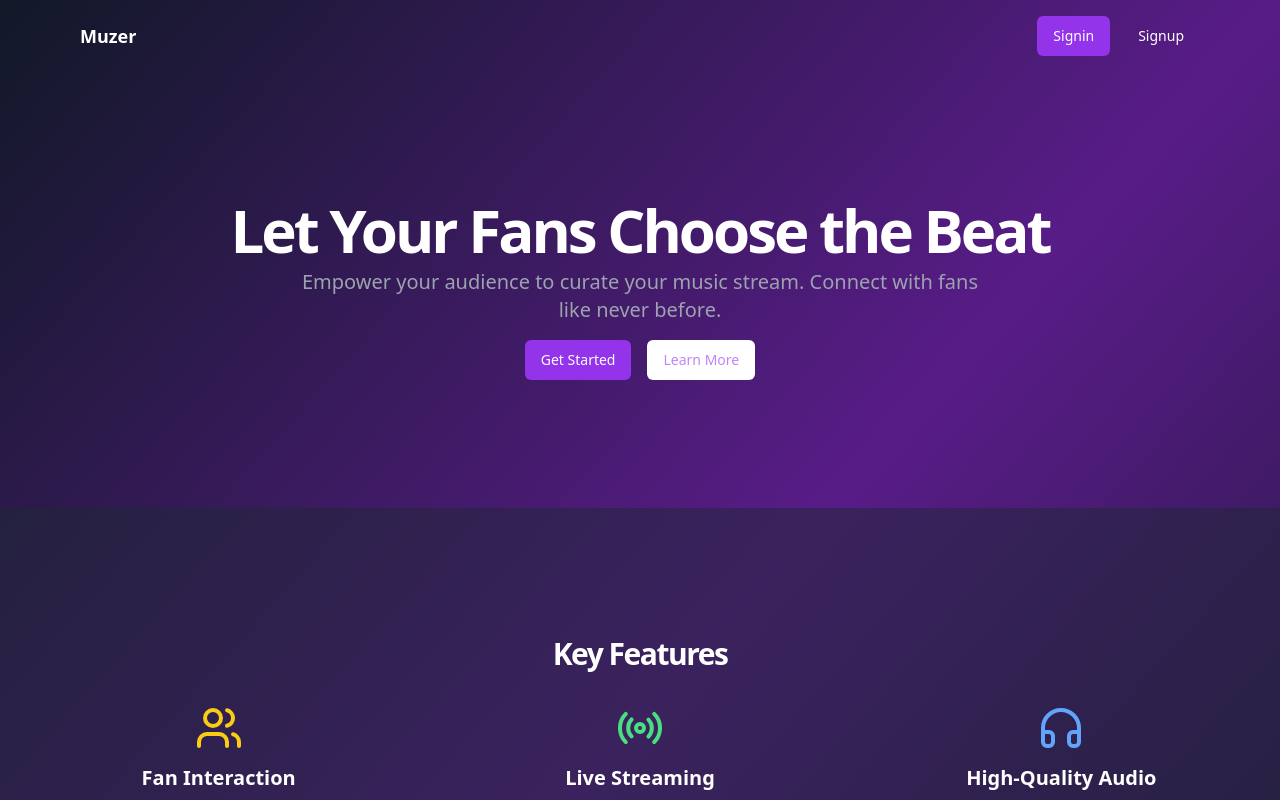
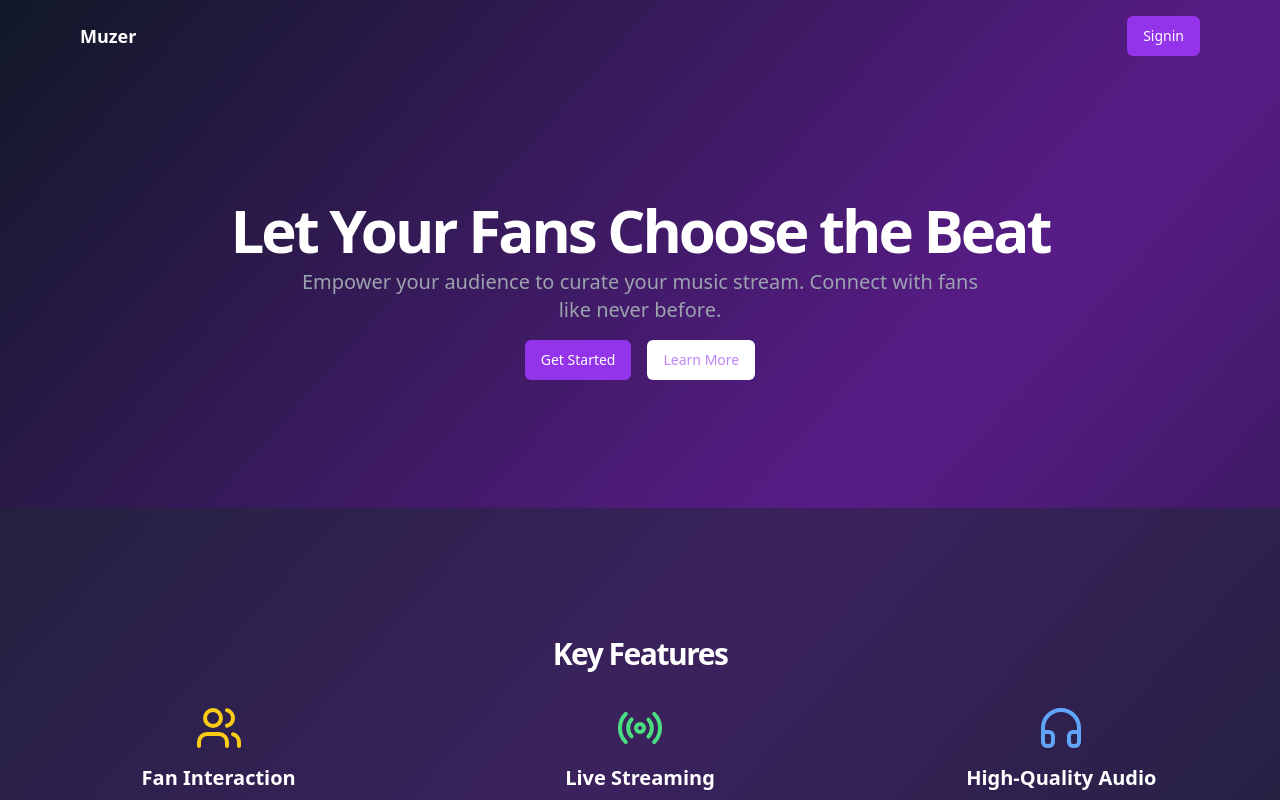
Before and after one commit to Sujith-Srikar/WatchPool, a Next.js app: page / in a window 1280 px wide. Shown: the top 800 px of the page. Built offline with nearby package versions, Linux system fonts and the light colour scheme; no server answers.

Commit message:
Removed Signup

```diff
--- a/src/app/components/Appbar.tsx
+++ b/src/app/components/Appbar.tsx
@@ -2,7 +2,6 @@
 import { signIn, signOut, useSession } from "next-auth/react";
 import { Button } from "@/components/ui/button";
 import { useRouter } from "next/navigation";
-import Link from "next/link";
 import { useEffect } from "react";
 
 export function Appbar({ showThemeSwitch = true, isSpectator = false }) {
@@ -50,21 +49,6 @@ export function Appbar({ showThemeSwitch = true, isSpectator = false }) {
             >
               Signin
             </Button>
-            <Link
-              href={{
-                pathname: "/auth",
-                query: {
-                  authType: "signUp",
-                },
-              }}
-            >
-              <Button
-                variant={"ghost"}
-                className="text-white hover:bg-white/10"
-              >
-                Signup
-              </Button>
-            </Link>
           </div>
         )}
 
```
